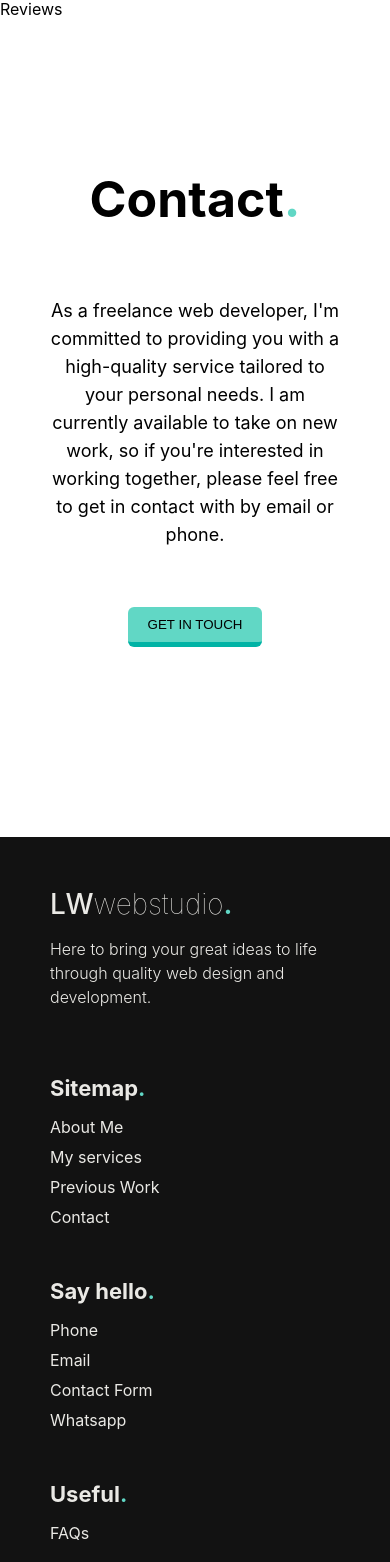
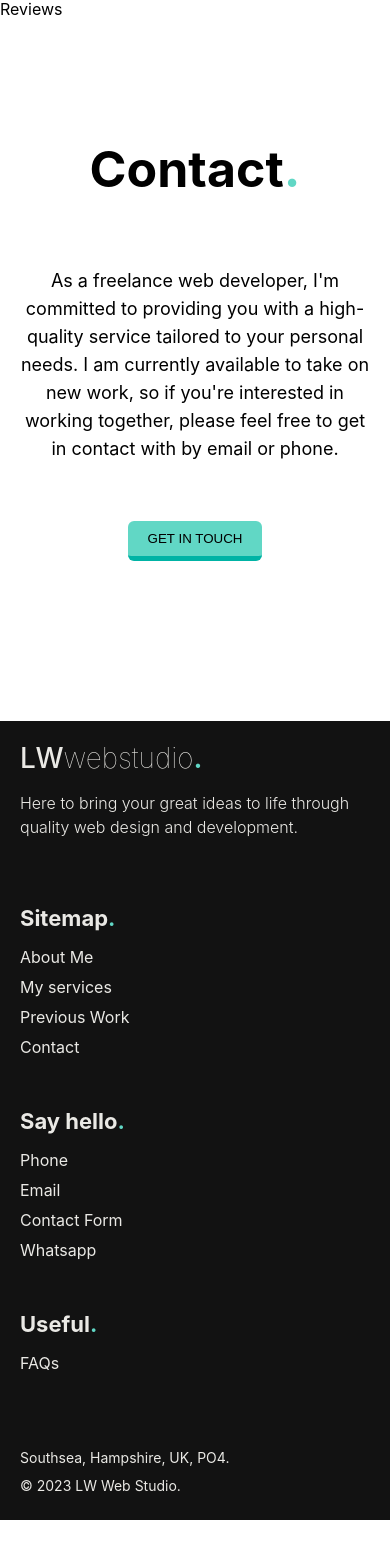
Before and after one commit to leoarthurwall/LW-Website, a React (Create React App) app: page / in a window 390 px wide. Shown: the part 4686-6248 px from the top of the page. After the commit the page ends 6206 px from the top, so only its background shows below. Built offline with nearby package versions, Linux system fonts and the light colour scheme.

Commit message:
contact & footer - set container margins to 20px

```diff
--- a/src/Components/Contact/Contact.module.css
+++ b/src/Components/Contact/Contact.module.css
@@ -41,3 +41,9 @@
     padding: 50px;
   }
 }
+
+@media only screen and (max-width: 500px) {
+  .container {
+    padding: 20px;
+  }
+}
--- a/src/Components/Footer/Footer.module.css
+++ b/src/Components/Footer/Footer.module.css
@@ -155,3 +155,8 @@
     padding: 50px;
   }
 }
+@media only screen and (max-width: 500px) {
+  .container {
+    padding: 20px;
+  }
+}
```
